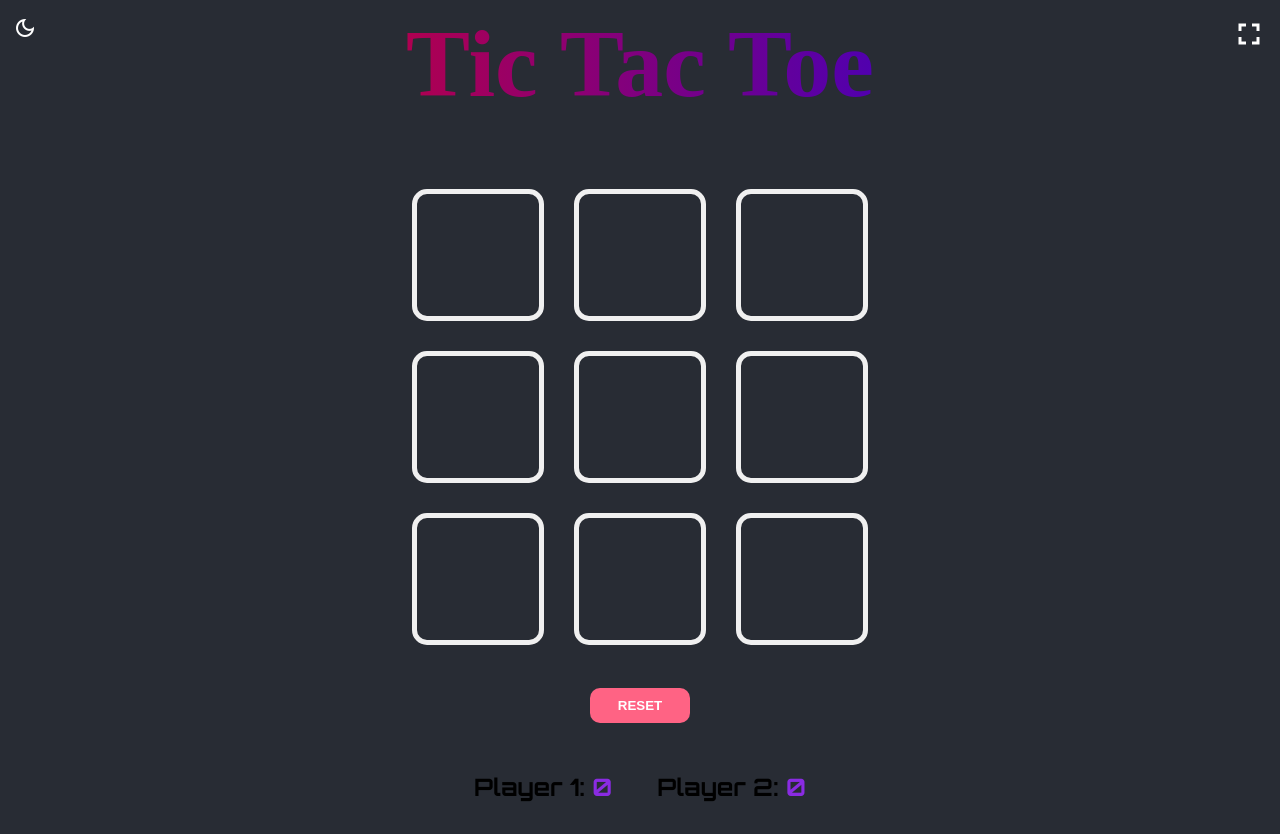
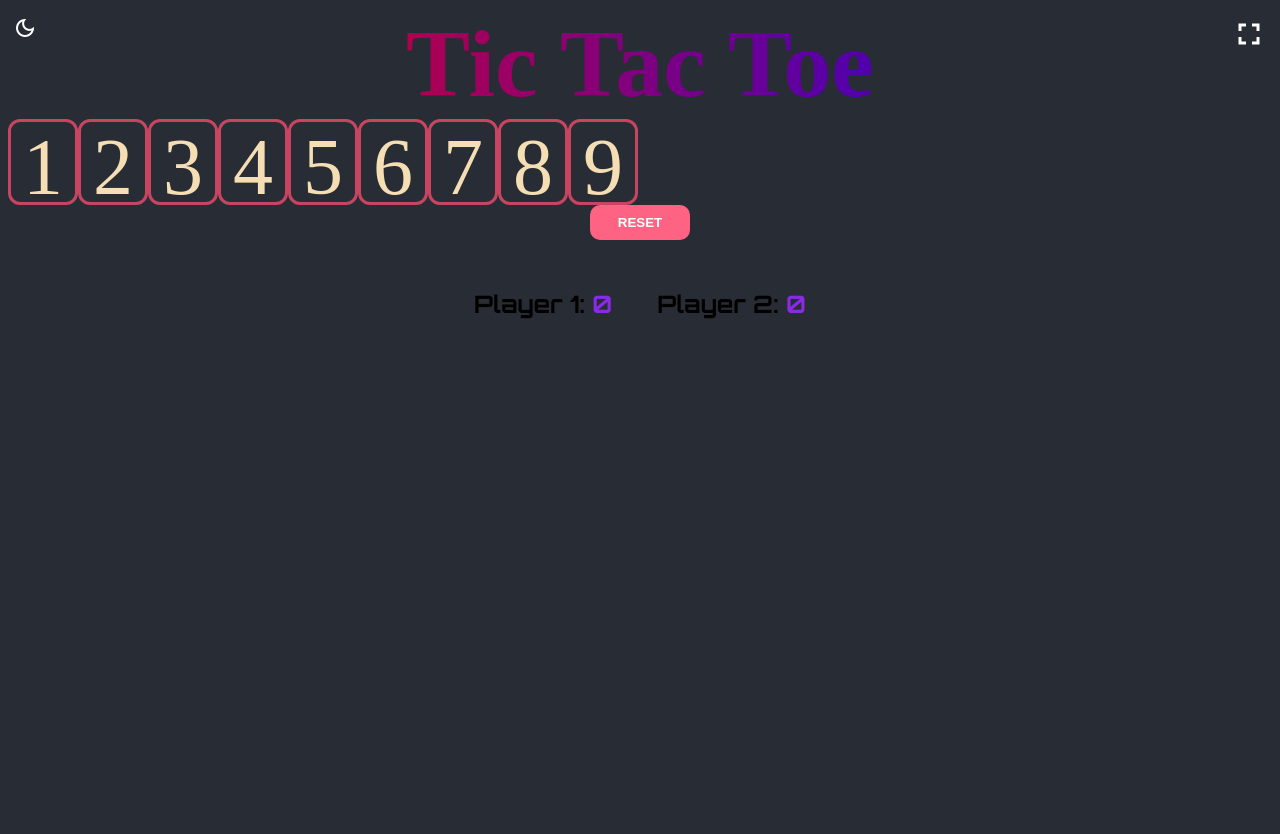
Before and after one commit to mmouhib/Ric-Rac-Roe, a React (Create React App) app: page / in a window 1280 px wide. After the commit the page ends 800 px from the top, so only its background shows below. Built offline with nearby package versions, Linux system fonts and the light colour scheme; a web font is replaced by a local one.

Commit message:
refactored board

```diff
--- a/src/components/Game/Board.jsx
+++ b/src/components/Game/Board.jsx
@@ -1,33 +1,18 @@
-import Cell from './Cell.jsx';
-import { useState } from 'react';
+import {useState} from "react";
 
-const logoSwitcher = (logo) => {
-	logo = logo == 'X' ? 'O' : 'X';
+const Cell = (props) => {
+	return <div className='cell'>{props.value}</div>;
 };
 
 const Board = () => {
-	const [logo, setLogo] = useState('X');
+	const [board, setBoard] = useState(['1','2','3','4','5','6','7','8','9']);
 
 	return (
-		<div className="board">
-			<table>
-				<tr>
-					{console.log(logoSwitcher('X'))}
-					<Cell id="1" logo={logo} />
-					<Cell id="2" logo={logo} />
-					<Cell id="3" logo={logo} />
-				</tr>
-				<tr>
-					<Cell id="4" logo={logo} />
-					<Cell id="5" logo={logo} />
-					<Cell id="6" logo={logo} />
-				</tr>
-				<tr>
-					<Cell id="7" logo={logo} />
-					<Cell id="8" logo={logo} />
-					<Cell id="9" logo={logo} />
-				</tr>
-			</table>
+		<div className='board'>
+			{board.map((index) => {
+				return <Cell value = {index}/>
+			})}
+
 		</div>
 	);
 };
--- a/src/components/Game/Cell.jsx
+++ /dev/null
@@ -1,22 +0,0 @@
-import { useState } from 'react';
-
-const Cell = (props) => {
-	const [value, setValue] = useState('');
-	const [logo, setLogo] = useState(props.logo);
-	return (
-		<td
-			onClick={() => {
-				setValue('X');
-				if (props.logo === 'X') {
-					setLogo('O');
-				} else {
-					setLogo('X');
-				}
-			}}
-		>
-			{value}
-		</td>
-	);
-};
-
-export default Cell;
--- a/src/components/Game/Game.jsx
+++ b/src/components/Game/Game.jsx
@@ -6,12 +6,12 @@ import Score from './Score.jsx';
 
 const Game = () => {
 	return (
-		<div className="Game">
+		<div className='Game'>
 			<ToggleTheme />
 			<Fullscreen />
-			<h1 className="title">Tic Tac Toe</h1>
+			<h1 className='title'>Tic Tac Toe</h1>
 			<Board />
-			<Reset onClick="{clickHandler}" />
+			<Reset />
 			<Score />
 		</div>
 	);
--- a/src/components/Game/Reset.jsx
+++ b/src/components/Game/Reset.jsx
@@ -1,5 +1,5 @@
 const Reset = () => (
-	<div className="Reset">
+	<div className="reset">
 		<button>Reset</button>
 	</div>
 );
--- a/src/components/Game/Score.jsx
+++ b/src/components/Game/Score.jsx
@@ -1,6 +1,6 @@
 const Score = () => {
 	return (
-		<div className="Score">
+		<div className="score">
 			<p id="p1">
 				Player 1: <span>0</span>
 			</p>
--- a/src/components/UI/Fullscreen.jsx
+++ b/src/components/UI/Fullscreen.jsx
@@ -12,7 +12,7 @@ const handleClick = (e) => {
 };
 
 const Fullscreen = (props) => (
-	<div className="Fullscreen">
+	<div className="fullscreen">
 		<img
 			src={FullscreenLight}
 			alt="FullscreenDark"
--- a/src/components/UI/ToggleTheme.jsx
+++ b/src/components/UI/ToggleTheme.jsx
@@ -13,7 +13,7 @@ const clickHandler = (e) => {
 
 const ToggleTheme = () => {
 	return (
-		<div className="ToggleTheme">
+		<div className="toggle-theme">
 			<img
 				src={dark}
 				alt="dark mode"
--- a/src/index.css
+++ b/src/index.css
@@ -4,42 +4,19 @@ body {
 	background-color: #282c34;
 	font-family: 'Road Rage', cursive;
 }
-
-table {
-	margin: 5px auto;
-	margin-top: 5vh;
-	margin-bottom: 7vh;
-	border-spacing: 30px 30px; /*this*/
-	margin-bottom: 1%;
-}
-td {
-	width: 15vh;
-	height: 15vh;
-	text-align: center;
-	font-size: 8rem;
-	border: 5px solid rgb(240, 240, 240);
-	border-radius: 15px;
-	color: aqua;
-}
-
-td:hover {
-	background-color: rgb(131, 148, 163);
-}
-.Fullscreen {
+.fullscreen {
 	position: absolute;
 	top: 2%;
 	right: 1%;
 }
-
+.toggle-theme {
+	position: absolute;
+	top: 2%;
+	left: 1%;
+}
 span {
 	font-weight: bold;
 	color: blueviolet;
-}
-
-h1 {
-	text-align: center;
-	font-size: 6rem;
-	margin: 0;
 }
 
 #p1 {
@@ -54,6 +31,9 @@ p {
 	background-image: linear-gradient(90deg, red, blue);
 	background-clip: text;
 	color: transparent;
+	text-align: center;
+	font-size: 6rem;
+	margin: 0;
 }
 
 button {
@@ -71,16 +51,30 @@ button:hover {
 	background-color: #c74561;
 	color: white;
 }
-.Reset {
+.reset {
 	text-align: center;
 }
-.Score {
+.score {
 	text-align: center;
 	font-size: 1.5rem;
 	font-family: 'Orbitron', sans-serif;
 }
-.ToggleTheme {
-	position: absolute;
-	top: 2%;
-	left: 1%;
+
+.cell {
+	text-align: center;
+	font-size: 10vh;
+	width: 5vw;
+	height: 10vh;
+	border: 3px solid #c74561;
+	border-radius: 12px;
+	color: wheat;
 }
+
+.cell:hover{
+	background-color: #42464e;
+}
+
+.board{
+	display: flex;
+	/*flex-direction: column;*/
+}
```
Also changed, not shown: 1 other file (tests, documents, lock files or other folders).
